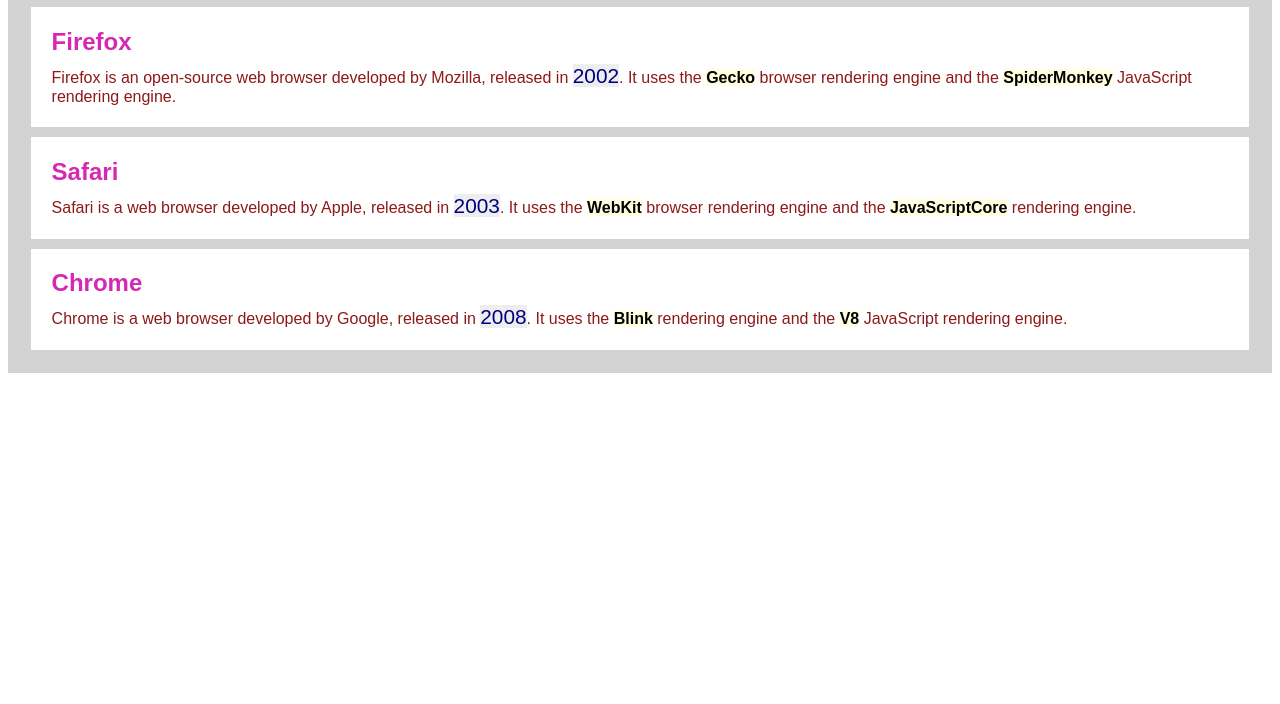
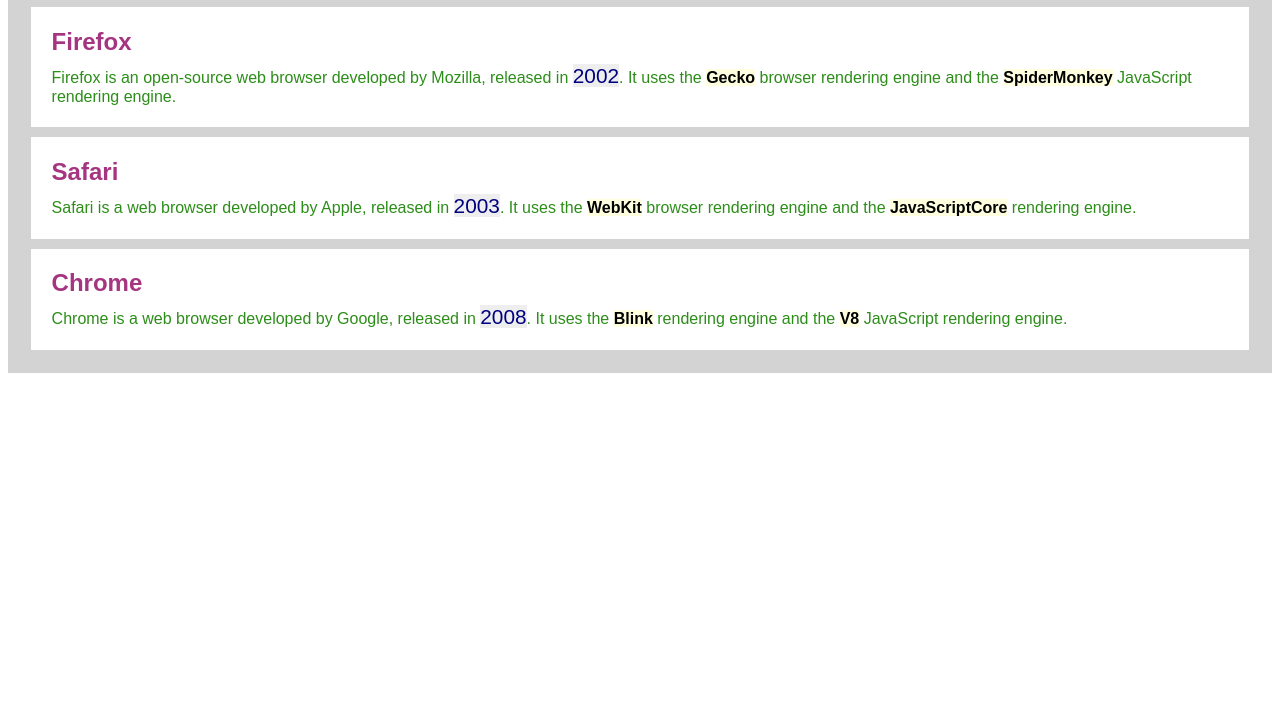
Before and after one commit to elis-11/my-parcel, a website built with Parcel: page src/index.html in a window 1280 px wide. Shown: the part 96-800 px from the top of the page. Built offline with nearby package versions, Linux system fonts and the light colour scheme.

Commit message:
some changes

```diff
--- a/package.json
+++ b/package.json
@@ -3,8 +3,7 @@
   "version": "1.0.0",
   "description": "",
   "main": "index.js",
-  "scripts": {
-  },
+  "scripts": {"dev": "parcel src/index.html"},
   "keywords": [],
   "author": "",
   "license": "ISC",
--- a/src/scss/_layout.scss
+++ b/src/scss/_layout.scss
@@ -23,7 +23,7 @@
                 margin: 0.5rem;
             }
             p {
-                color: rgb(141, 25, 25);
+                color: rgb(44, 141, 25);
                 .year {
                     font-size: 1.3rem;
                     background-color: #eee;
--- a/src/scss/_variables.scss
+++ b/src/scss/_variables.scss
@@ -1 +1 @@
-$mainHeaderColor: rgb(214, 41, 177);
+$mainHeaderColor: rgb(165, 53, 128);
```
Also changed, not shown: dist/index.html (added), 4 other files.
